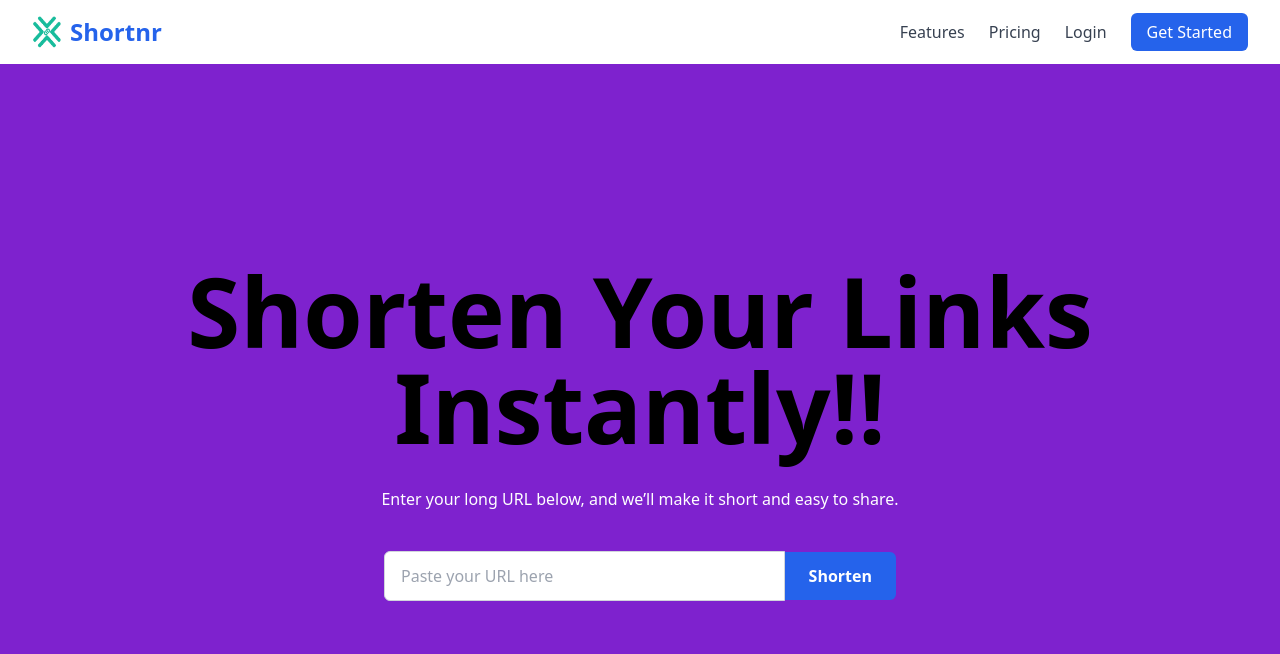
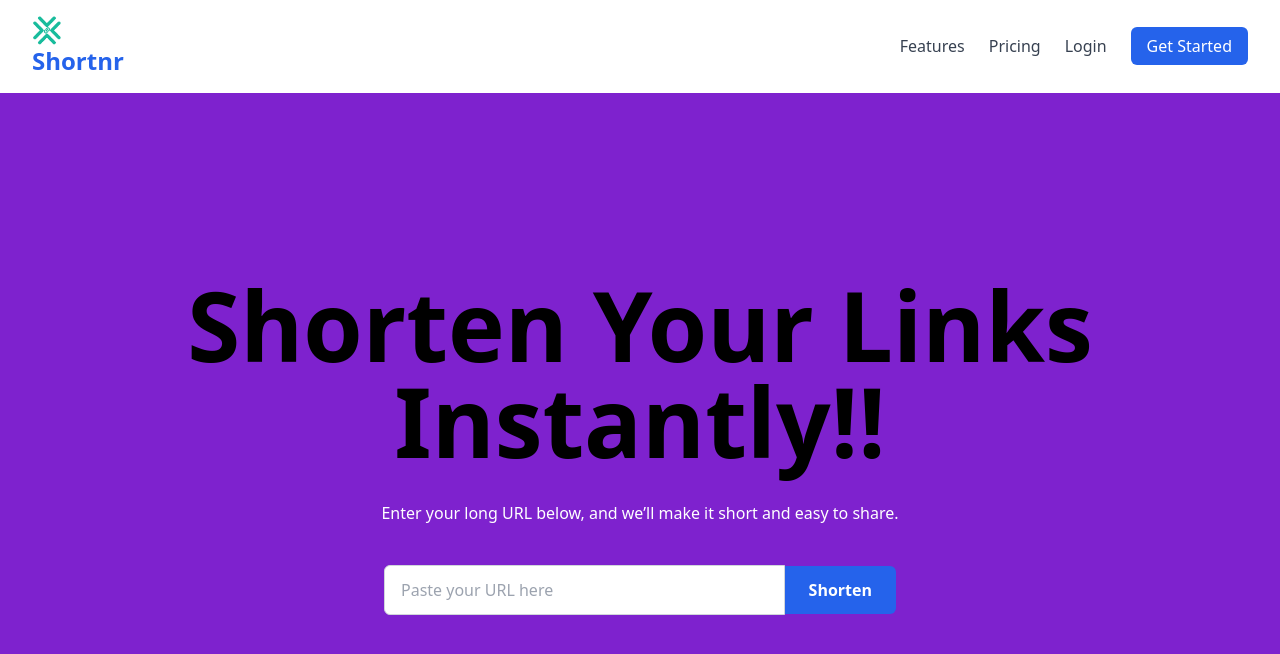
Before and after one commit to huzefajuned/url-shortnr, a Next.js app: page / in a window 1280 px wide. Shown: the top 654 px of the page. Built offline with nearby package versions, Linux system fonts and the light colour scheme.

Commit message:
fix : build fix

```diff
--- a/app/components/Header.tsx
+++ b/app/components/Header.tsx
@@ -1,6 +1,7 @@
 import React from "react";
 import logo from "../images/logo.png";
 import Image from "next/image";
+import Link from "next/link";
 const Header = () => {
   // Array of navigation links
   const navLinks = [
@@ -14,11 +15,10 @@ const Header = () => {
     <header className="shadow-md py-4 px-8 flex justify-between items-center">
       {/* Logo */}
       <div className="text-2xl font-bold text-blue-600 flex flex-row gap-2">
-      <Image src={logo} height={20} width={30} alt="logo" />
-
-        <a href="/">
+        <Link href="/">
+          <Image src={logo} height={20} width={30} alt="logo" />
           Shortnr
-        </a>
+        </Link>
       </div>
 
       {/* Dynamic Navigation Links */}
```
